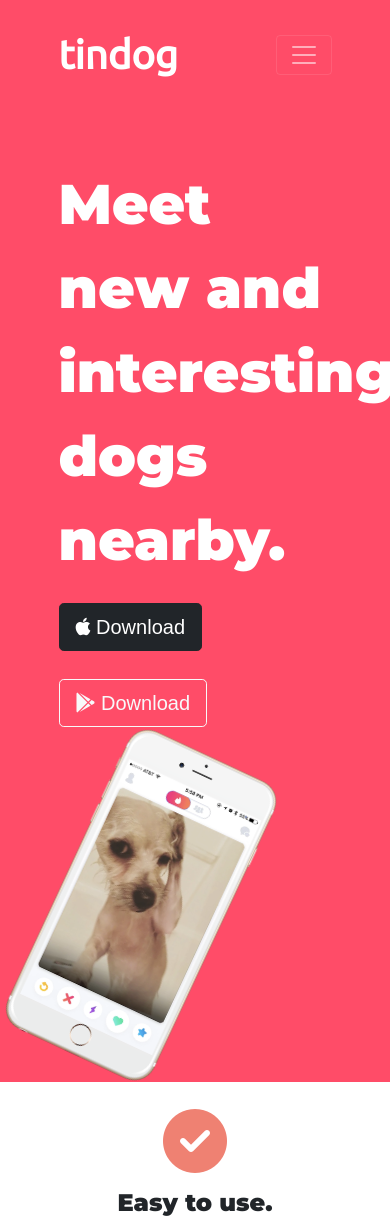
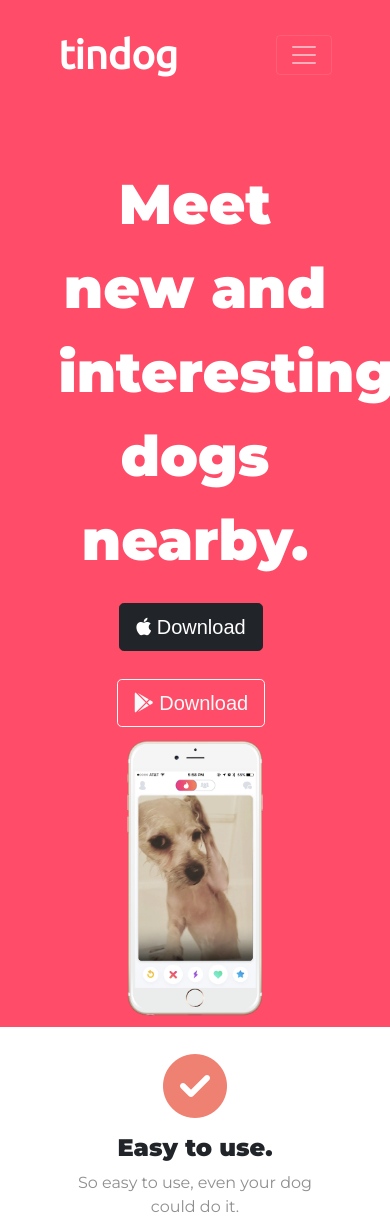
Before and after one commit to 4bhishek10/tindog, a plain HTML site: page index.html in a window 390 px wide. Shown: the top 1222 px of the page. Drawn offline with nearby package versions, Linux system fonts and the light colour scheme.

Commit message:
Add files via upload

```diff
--- a/css/styles.css
+++ b/css/styles.css
@@ -24,6 +24,7 @@ h2 {
   background-color: #ff4c68;
   color: white;
 }
+
 /* nav {
   font-size: 1.3rem;
 
@@ -54,14 +55,18 @@ h2 {
 
 /* Iphone image */
 .iphone-img {
-  width: 60%;
+  width: 50%;
   transform: rotate(25deg);
 }
-
+.ios {
+  padding-left: 70px;
+}
 /* section 2 */
 #Features {
   padding: 7% 15%;
+  background-color: white;
 }
+
 h3 {
   font-family: "Montserrat";
   font-weight: bold;
@@ -128,3 +133,17 @@ p {
   text-align: center;
   padding: 5% 13% 5% 15%;
 }
+
+/* media query breackpoint for mobile optimization */
+
+@media (max-width:991px) {
+  #title {
+    text-align: center;
+  }
+  .ios {
+    padding-left: 0px;
+  }
+  .iphone-img {
+    transform: rotate(0);
+  }
+}
--- a/index.html
+++ b/index.html
@@ -59,7 +59,7 @@
         </div>
 
         <div class="col-lg-6">
-          <div>
+          <div class="ios">
             <img class="iphone-img" src="images/iphone6.png" alt="iphone-mockup">
           </div>
         </div>
@@ -72,7 +72,7 @@
   <!-- Features -->
 
   <section id="features">
-    <div class="container-fluid">
+    <div class="feature container-fluid">
       <div class="row">
         <div class="col-lg-4 col-md-12">
           <i class="fas fa-check-circle feature-ico fa-4x"></i>
@@ -216,7 +216,7 @@
   <footer id="footer">
 
     <p>© Copyright 2018 TinDog</p>
-    <p>© Developed by Abhishek Dhondge</p>
+
   </footer>
 
 
```
